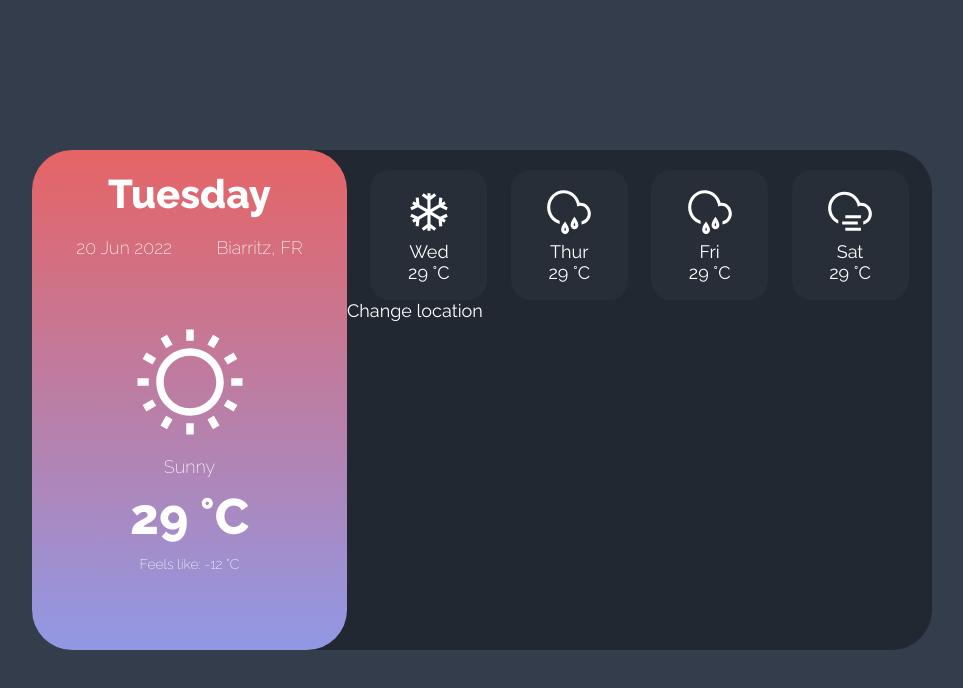
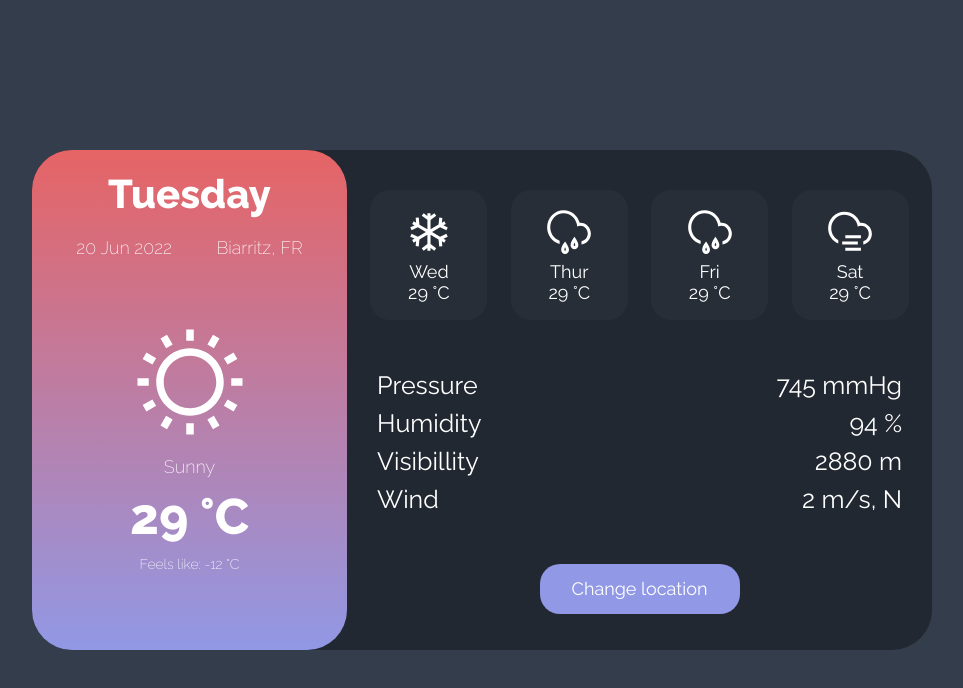
Before and after one commit to Naijel248/weather-site, a plain HTML site: page index.html in a window 1280 px wide. Shown: the whole page, without its empty margins (158-1121 px from the left). Drawn offline with Linux system fonts and the light colour scheme.

Commit message:
Finished the layout
Finished the layout of page

```diff
--- a/index.html
+++ b/index.html
@@ -52,6 +52,12 @@
                         <div class="days__temp">29 °C</div>
                     </div>
                 </div>
+                <div class="days__info">
+                    <div class="info_text">Pressure<div class="value">745 mmHg</div></div>
+                    <div class="info_text">Humidity<div class="value">94 %</div></div>
+                    <div class="info_text">Visibillity<div class="value">2880 m</div></div>
+                    <div class="info_text">Wind<div class="value">2 m/s, N</div></div>
+                </div>
                 <div class="change">Change location</div>
             </div>
         </div>
--- a/src/style/main.css
+++ b/src/style/main.css
@@ -80,7 +80,7 @@ body {
 }
 
 .days {
-    margin-top: 20px;
+    margin-top: 40px;
     display: flex;
     justify-content: space-evenly;
 }
@@ -95,3 +95,36 @@ body {
     flex-direction: column;
     justify-content: center;
 }
+
+.days__info {
+    margin: 50px 30px;
+    font-size: 25px;
+}
+
+.info_text {
+    display: flex;
+    width: 100%;
+    justify-content: space-between;
+    margin-bottom: 8px;
+}
+
+.info_text:last-child {
+    margin-bottom: 0px;
+}
+
+.value {
+    width: 30%;
+    display: inline-block;
+    text-align: right;
+}
+
+.change {
+    display: block;
+    margin: 0 auto;
+    height: 50px;
+    width: 200px;
+    background: #9198e5;
+    border-radius: 20px;
+    text-align: center;
+    line-height: 50px;
+}
```
